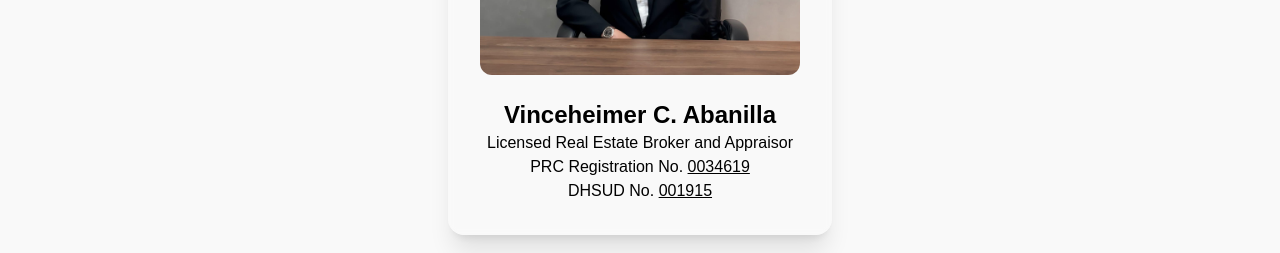
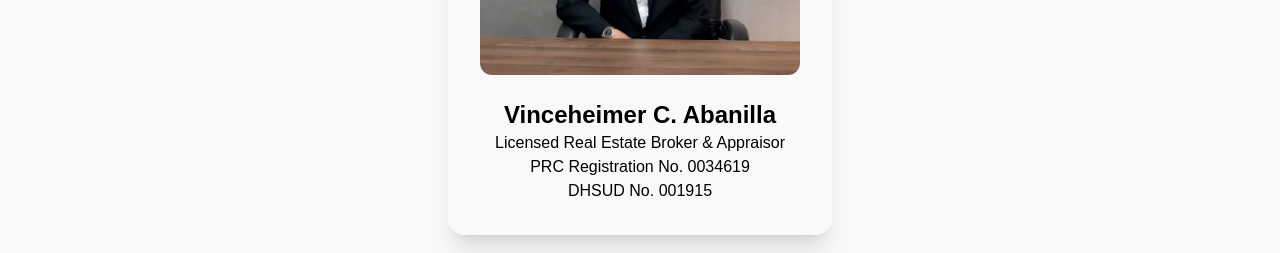
Before and after one commit to General-Tydeus/AVPrimeRealty, a React (Vite) app: page /about in a window 1280 px wide. Shown: the part 880-1133 px from the top of the page. Built offline with nearby package versions, Linux system fonts and the light colour scheme; a web font is replaced by a local one.

Commit message:
Update
Latest

```diff
--- a/src/components/Footer.jsx
+++ b/src/components/Footer.jsx
@@ -42,10 +42,16 @@ export default function Footer() {
               </h2>
               <ul className="text-secondary dark:text-secondary font-medium">
                 <li className="mb-4">
-                  <a href="" className="hover:underline ">
+                  <a
+                    href="https://www.facebook.com/people/AV-Prime-Realty/61573816866853/"
+                    target="_blank"
+                    rel="noopener noreferrer"
+                    className="hover:underline"
+                  >
                     Facebook
                   </a>
                 </li>
+
                 <li>
                   <a href="" className="hover:underline">
                     Instagram
--- a/src/pages/About.jsx
+++ b/src/pages/About.jsx
@@ -41,14 +41,12 @@ export default function About() {
               />
             </div>
             <h3 className="text-2xl font-semibold">Vinceheimer C. Abanilla</h3>
+            <p className="text-base">Licensed Real Estate Broker & Appraisor</p>
             <p className="text-base">
-              Licensed Real Estate Broker and Appraisor
+              PRC Registration No. <span className="">0034619</span>
             </p>
             <p className="text-base">
-              PRC Registration No. <span className="underline">0034619</span>
-            </p>
-            <p className="text-base">
-              DHSUD No. <span className="underline">001915</span>
+              DHSUD No. <span className="">001915</span>
             </p>
           </div>
         </div>
--- a/src/pages/Contact.jsx
+++ b/src/pages/Contact.jsx
@@ -16,7 +16,10 @@ export default function Contact() {
 
           <div className="text-center md:text-left">
             <p className="text-lg mb-4">Or reach us directly:</p>
-            <p className="text-lg">📍 Address: Iloilo City</p>
+            <p className="text-lg">
+              📍 Address: Soriano Building, West Ave, Molo, Iloilo City,
+              Philippines
+            </p>
             <p className="text-lg">📞 Phone: (123) 456-7890</p>
             <p className="text-lg">✉️ Email: info@avprimerealty.com</p>
           </div>
```
Also changed, not shown: 3 other files (tests, documents, lock files or other folders).
